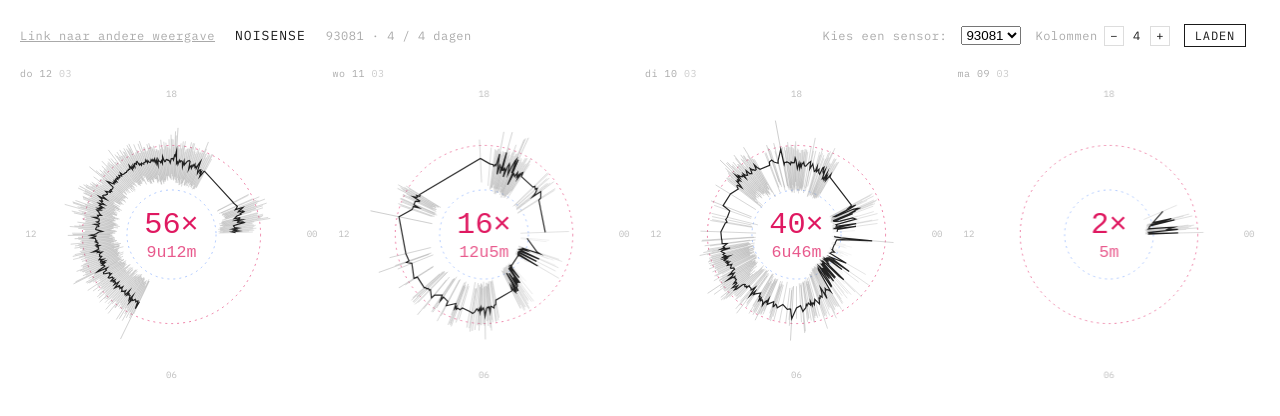
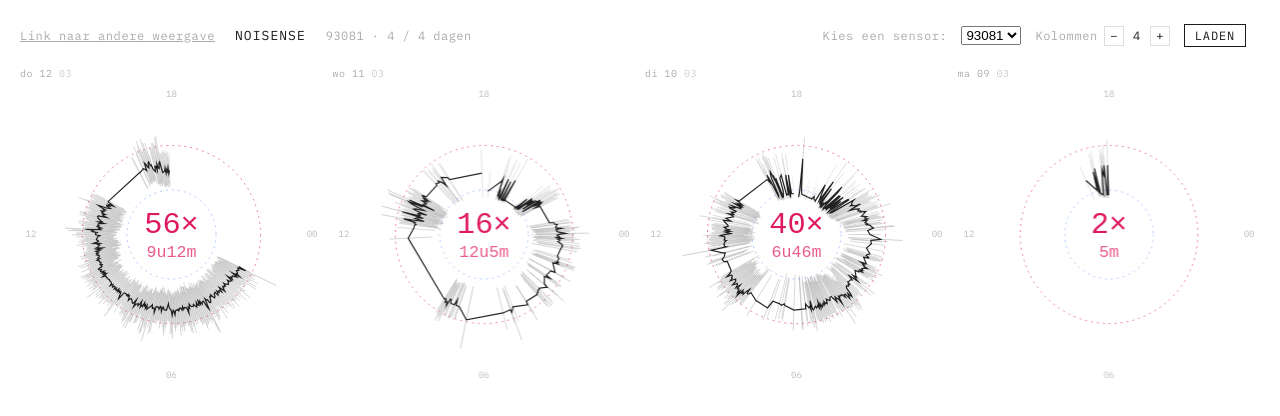
Before and after one commit to terschure/noisense, a plain HTML site: page gridview.html in a window 1280 px wide. Drawn offline with Linux system fonts and the light colour scheme.

Commit message:
fix angle

```diff
--- a/gridview.html
+++ b/gridview.html
@@ -283,7 +283,7 @@ function parseRecords(raw) {
 // ── Geometry helpers ───────────────────────────────────────
 function timeToAngleDeg(hhmm) {
   const [h, m] = hhmm.split(':').map(Number);
-  return ((h * 60 + m) / 1440) * 360;
+  return ((h * 60 + m) / 1440) * 360 - 90;
 }
 function polarToXY(cx, cy, r, angleDeg) {
   const rad = angleDeg * Math.PI / 180;
```
